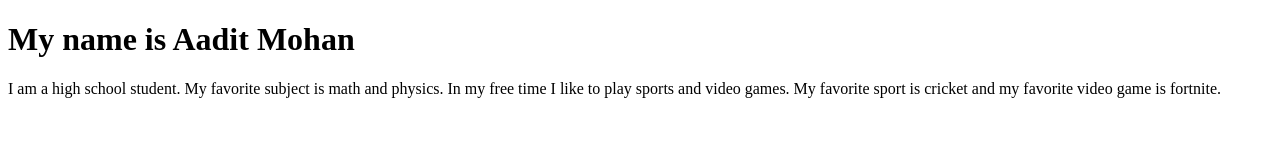
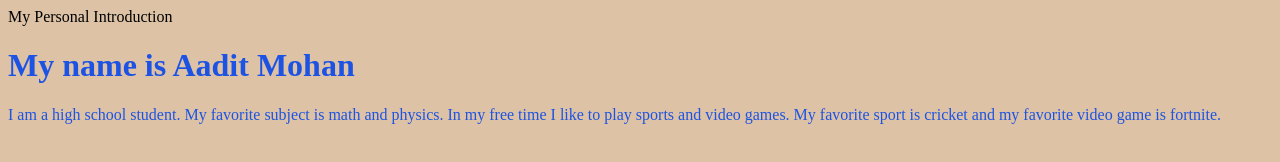
Before and after one commit to aaditm12/aaditm12.github.io, a plain HTML site: page index.html in a window 1280 px wide. Drawn offline with Linux system fonts and the light colour scheme.

Commit message:
Update index.html

```diff
--- a/index.html
+++ b/index.html
@@ -1,20 +1,21 @@
 <!DOCTYPE html>
 <html>
-  <head>
-    <title>My Personal Introduction</title>
-    <style>
+<head>
+  <tittle>My Personal Introduction</tittle>
+</head>
+<body>
+<style>
       body {
-        background-color: 788061;
+        background-color: #DDC2A5;
         }
       h1 {
-        color: 000000;
+        color: #1c53e4;
       }
       p {
-        color: 000000;
+        color: #1c53e4;
       }
-    </style>
-  </head>
-  <body><h1>My name is Aadit Mohan</h1>
-    <p>I am a high school student. My favorite subject is math and physics. In my free time I like to play sports and video games. My favorite sport is cricket and my favorite video game is fortnite.</p>
-  </body>
+  </style>
+  <h1>My name is Aadit Mohan</h1>
+  <p>I am a high school student. My favorite subject is math and physics. In my free time I like to play sports and video games. My favorite sport is cricket and my favorite video game is fortnite.</p>
+</body>
 </html>
```
